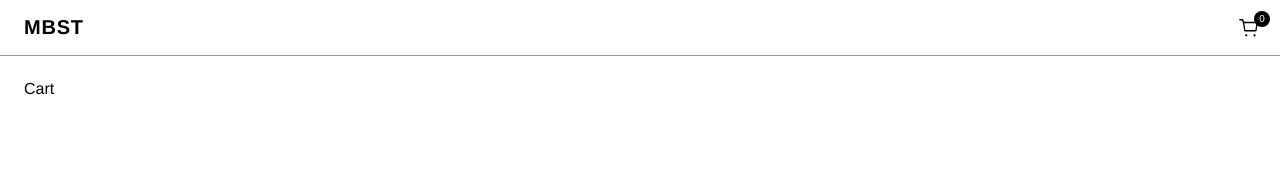
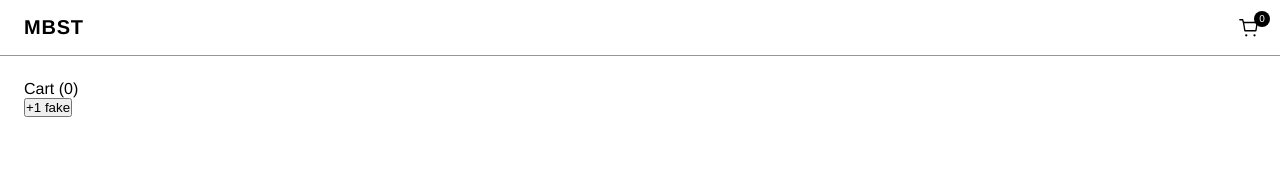
Before and after one commit to SirSoto25/phone-catalog, a Next.js app: page /cart in a window 1280 px wide. Shown: the top 191 px of the page. Built offline with nearby package versions, Linux system fonts and the light colour scheme.

Commit message:
feat: contexto de carrito persistente

```diff
--- a/app/cart/page.tsx
+++ b/app/cart/page.tsx
@@ -1,7 +1,27 @@
+'use client';
+import { useCart } from '@/context/CartContext';
+
 export default function CartPage() {
-    return (
-      <main style={{ padding: '1.5rem' }}>
-        <p>Cart</p>
-      </main>
-    );
-  }
+  const { addItem, cartCount } = useCart();
+  return (
+    <main style={{ padding: '1.5rem' }}>
+      <p>Cart ({cartCount})</p>
+      <button
+        type="button"
+        onClick={() =>
+          addItem({
+            id: 'test',
+            brand: 'Test',
+            name: 'Phone',
+            imageUrl: '',
+            color: 'Black',
+            storage: '128 GB',
+            price: 100,
+          })
+        }
+      >
+        +1 fake
+      </button>
+    </main>
+  );
+}
--- a/app/layout.tsx
+++ b/app/layout.tsx
@@ -1,5 +1,6 @@
 import type { Metadata } from 'next';
 import Navbar from '@/components/Navbar/Navbar';
+import Providers from '@/components/Providers';
 import './globals.scss';
 
 export const metadata: Metadata = {
@@ -15,8 +16,10 @@ export default function RootLayout({
   return (
     <html lang="es">
       <body>
-        <Navbar />
-        {children}
+        <Providers>
+          <Navbar />
+          {children}
+        </Providers>
       </body>
     </html>
   );
--- a/components/Navbar/Navbar.tsx
+++ b/components/Navbar/Navbar.tsx
@@ -1,8 +1,11 @@
+'use client';
+
 import Link from 'next/link';
+import { useCart } from '@/context/CartContext';
 import styles from './Navbar.module.scss';
 
 export default function Navbar() {
-  const cartCount = 0;
+  const { cartCount } = useCart();
 
   return (
     <header className={styles.header}>
--- /dev/null
+++ b/components/Providers.tsx
@@ -0,0 +1,7 @@
+'use client';
+
+import { CartProvider } from '@/context/CartContext';
+
+export default function Providers({ children }: { children: React.ReactNode }) {
+  return <CartProvider>{children}</CartProvider>;
+}
--- /dev/null
+++ b/context/CartContext.tsx
@@ -0,0 +1,83 @@
+'use client';
+
+import {
+  createContext,
+  useCallback,
+  useContext,
+  useEffect,
+  useMemo,
+  useState,
+} from 'react';
+import type { CartItem } from '@/lib/types/cart';
+import { getCartCount, getCartTotal } from '@/lib/cart/helpers';
+
+const STORAGE_KEY = 'mbst-cart';
+
+type CartContextValue = {
+  items: CartItem[];
+  cartCount: number;
+  total: number;
+  addItem: (item: Omit<CartItem, 'cartItemId'> & { cartItemId?: string }) => void;
+  removeItem: (cartItemId: string) => void;
+  clear: () => void;
+  hydrated: boolean;
+};
+
+const CartContext = createContext<CartContextValue | null>(null);
+
+export function CartProvider({ children }: { children: React.ReactNode }) {
+  const [items, setItems] = useState<CartItem[]>([]);
+  const [hydrated, setHydrated] = useState(false);
+
+  useEffect(() => {
+    try {
+      const raw = localStorage.getItem(STORAGE_KEY);
+      if (raw) setItems(JSON.parse(raw) as CartItem[]);
+    } catch {
+      // ignore bad json
+    }
+    setHydrated(true);
+  }, []);
+
+  useEffect(() => {
+    if (!hydrated) return;
+    localStorage.setItem(STORAGE_KEY, JSON.stringify(items));
+  }, [items, hydrated]);
+
+  const addItem = useCallback(
+    (item: Omit<CartItem, 'cartItemId'> & { cartItemId?: string }) => {
+      const cartItemId =
+        item.cartItemId ||
+        `${item.id}__${item.color}__${item.storage}__${Date.now()}`;
+      setItems((prev) => [...prev, { ...item, cartItemId }]);
+    },
+    []
+  );
+
+  const removeItem = useCallback((cartItemId: string) => {
+    setItems((prev) => prev.filter((i) => i.cartItemId !== cartItemId));
+  }, []);
+
+  const clear = useCallback(() => setItems([]), []);
+
+  const value = useMemo(
+    () => ({
+      items,
+      cartCount: getCartCount(items),
+      total: getCartTotal(items),
+      addItem,
+      removeItem,
+      clear,
+      hydrated,
+    }),
+    [items, addItem, removeItem, clear, hydrated]
+  );
+
+  return <CartContext.Provider value={value}>{children}</CartContext.Provider>;
+}
+
+export function useCart() {
+  const ctx = useContext(CartContext);
+  if (!ctx) throw new Error('useCart must be used within CartProvider');
+  return ctx;
+}
--- a/lib/cart/helpers.ts
+++ b/lib/cart/helpers.ts
@@ -1,6 +1,20 @@
+import type { CartItem } from '@/lib/types/cart';
+
 export function canAddToCart(
-    colorName: string | null,
-    storageCapacity: string | null
-  ) {
-    return Boolean(colorName && storageCapacity);
-  }
+  colorName: string | null,
+  storageCapacity: string | null
+) {
+  return Boolean(colorName && storageCapacity);
+}
+
+export function getCartCount(items: CartItem[]) {
+  return items.length;
+}
+
+export function getCartTotal(items: CartItem[]) {
+  return items.reduce((sum, item) => sum + item.price, 0);
+}
+
+export function createCartItemId(id: string, color: string, storage: string) {
+  return `${id}__${color}__${storage}__${Date.now()}`;
+}
--- /dev/null
+++ b/lib/types/cart.ts
@@ -0,0 +1,10 @@
+export type CartItem = {
+    cartItemId: string;
+    id: string;
+    brand: string;
+    name: string;
+    imageUrl: string;
+    color: string;
+    storage: string;
+    price: number;
+};
```
